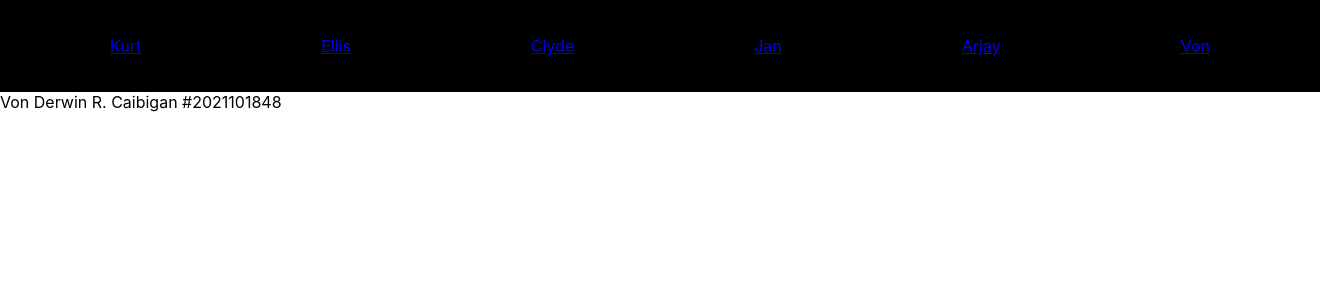
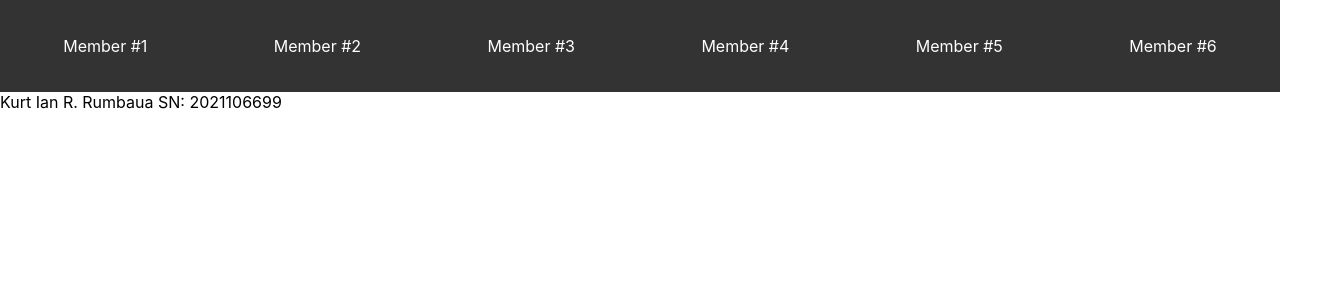
Before and after one commit to KurtRumbaua/Group2-Fe1.2, a React (Create React App) app: page / in a window 1280 px wide. Shown: the top 300 px of the page, 1320 px wide, since content can reach past the window. Built offline with nearby package versions, Linux system fonts and the light colour scheme.

Commit message:
kurt member 1

```diff
--- a/src/App.js
+++ b/src/App.js
@@ -3,11 +3,6 @@ import ReactDOM from "react-dom/client";
 import { BrowserRouter, Routes, Route } from "react-router-dom";
 import Navbar from "./components/Navbar";
 import Kurt from "./components/Kurt";
-import Ellis from "./components/Ellis";
-import Clyde from "./components/Clyde";
-import Jan from "./components/Jan";
-import Arjay from "./components/Arjay";
-import Von from "./components/Von";
 import NoPage from "./components/NoPage";
 
 function App() {
@@ -17,11 +12,6 @@ function App() {
             <Routes>
               <Route path="/" element={<Navbar />}>
                 <Route index element={<Kurt />} />
-                <Route path="ellis" element={<Ellis/>} />
-                <Route path="clyde" element={<Clyde/>} />
-                <Route path="jan" element={<Jan/>} />
-                <Route path="arjay" element={<Arjay/>} />
-                <Route path="von" element={<Von/>} />
                 <Route path="*" element={<NoPage />} />
               </Route>
             </Routes>
--- a/src/components/Arjay.js
+++ /dev/null
@@ -1,9 +0,0 @@
-const Arjay = () => {
-    return (
-         <div>
-             Von Derwin R. Caibigan #2021101848
-         </div>
-    )
- };
-
- export default Arjay;
--- a/src/components/Clyde.js
+++ /dev/null
@@ -1,9 +0,0 @@
-const Clyde = () => {
-    return (
-         <div>
-             Von Derwin R. Caibigan #2021101848
-         </div>
-    )
- };
-
- export default Clyde;
--- a/src/components/Ellis.js
+++ /dev/null
@@ -1,9 +0,0 @@
-const Ellis = () => {
-    return (
-         <div>
-             Von Derwin R. Caibigan #2021101848
-         </div>
-    )
- };
-
- export default Ellis;
--- a/src/components/Jan.js
+++ /dev/null
@@ -1,9 +0,0 @@
-const Jan = () => {
-    return (
-         <div>
-             Von Derwin R. Caibigan #2021101848
-         </div>
-    )
- };
-
- export default Jan;
--- a/src/components/Kurt.js
+++ b/src/components/Kurt.js
@@ -1,7 +1,7 @@
 const Kurt = () => {
     return (
          <div>
-             Von Derwin R. Caibigan #2021101848
+             Kurt Ian R. Rumbaua SN: 2021106699
          </div>
     )
  };
--- a/src/components/Navbar.js
+++ b/src/components/Navbar.js
@@ -1,21 +1,47 @@
-import { Outlet, Link} from "react-router-dom";
+import React from "react";
+import { Outlet, Link } from "react-router-dom";
+import "./navbarstyles.css";
 
 const Navbar = () => {
   return (
     <>
-        <nav style={{ backgroundColor: 'black' , width: '100%', margin: 0, padding: '20px'}}>
-            <ul style={{ listStyleType: 'none', display: 'flex', justifyContent: 'space-around', padding: 0 }}>
-                <li><Link to="/">Kurt</Link></li>
-                <li><Link to="/ellis">Ellis</Link></li>
-                <li><Link to="/clyde">Clyde</Link></li>
-                <li><Link to="/jan">Jan</Link></li>
-                <li><Link to="/arjay">Arjay</Link></li>
-                <li><Link to="/von">Von</Link></li>
+      <nav className="navbar">
+        <ul className="nav-links">
+          <li>
+            <Link className="nav-link" to="/">
+              Member #1
+            </Link>
+          </li>
+          <li>
+            <Link className="nav-link" to="/ellis">
+              Member #2
+            </Link>
+          </li>
+          <li>
+            <Link className="nav-link" to="/clyde">
+              Member #3
+            </Link>
+          </li>
+          <li>
+            <Link className="nav-link" to="/jan">
+              Member #4
+            </Link>
+          </li>
+          <li>
+            <Link className="nav-link" to="/arjay">
+              Member #5
+            </Link>
+          </li>
+          <li>
+            <Link className="nav-link" to="/von">
+              Member #6
+            </Link>
+          </li>
         </ul>
       </nav>
       <Outlet />
     </>
-    )
+  );
 };
 
 export default Navbar;
--- a/src/components/Von.js
+++ /dev/null
@@ -1,9 +0,0 @@
-const Von = () => {
-   return (
-        <div>
-            Von Derwin R. Caibigan #2021101848
-        </div>
-   )
-};
-
-export default Von;
--- /dev/null
+++ b/src/components/navbarstyles.css
@@ -0,0 +1,22 @@
+.navbar {
+    background-color: #333;
+    width: 100%;
+    padding: 20px 0;
+  }
+
+  .nav-links {
+    list-style-type: none;
+    display: flex;
+    justify-content: space-around;
+    padding: 0;
+  }
+
+  .nav-link {
+    color: #fff;
+    text-decoration: none;
+    transition: color 0.3s ease;
+  }
+
+  .nav-link:hover {
+    color: #ffc107;
+  }
```
Lines whose indentation alone changed are shown as unchanged.
